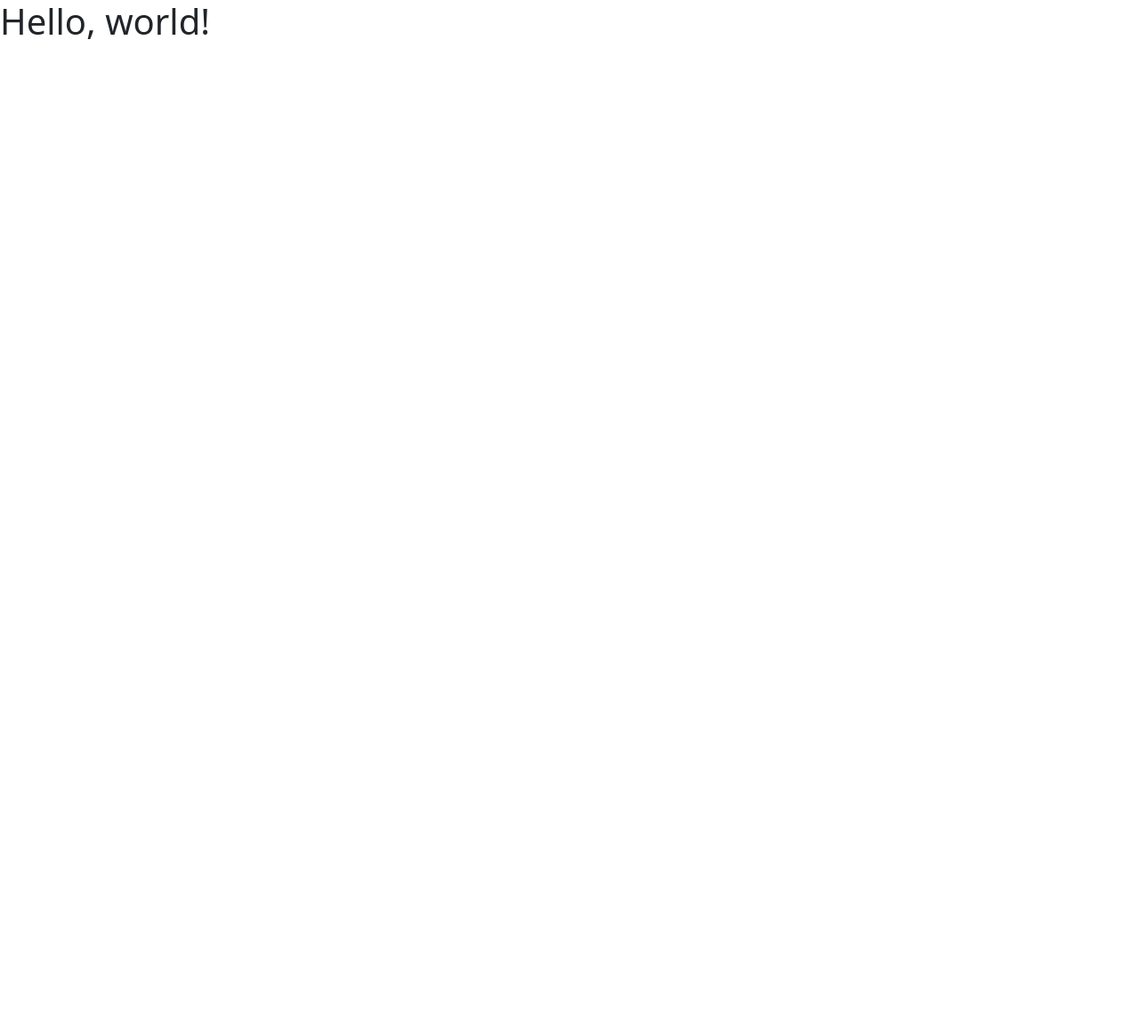
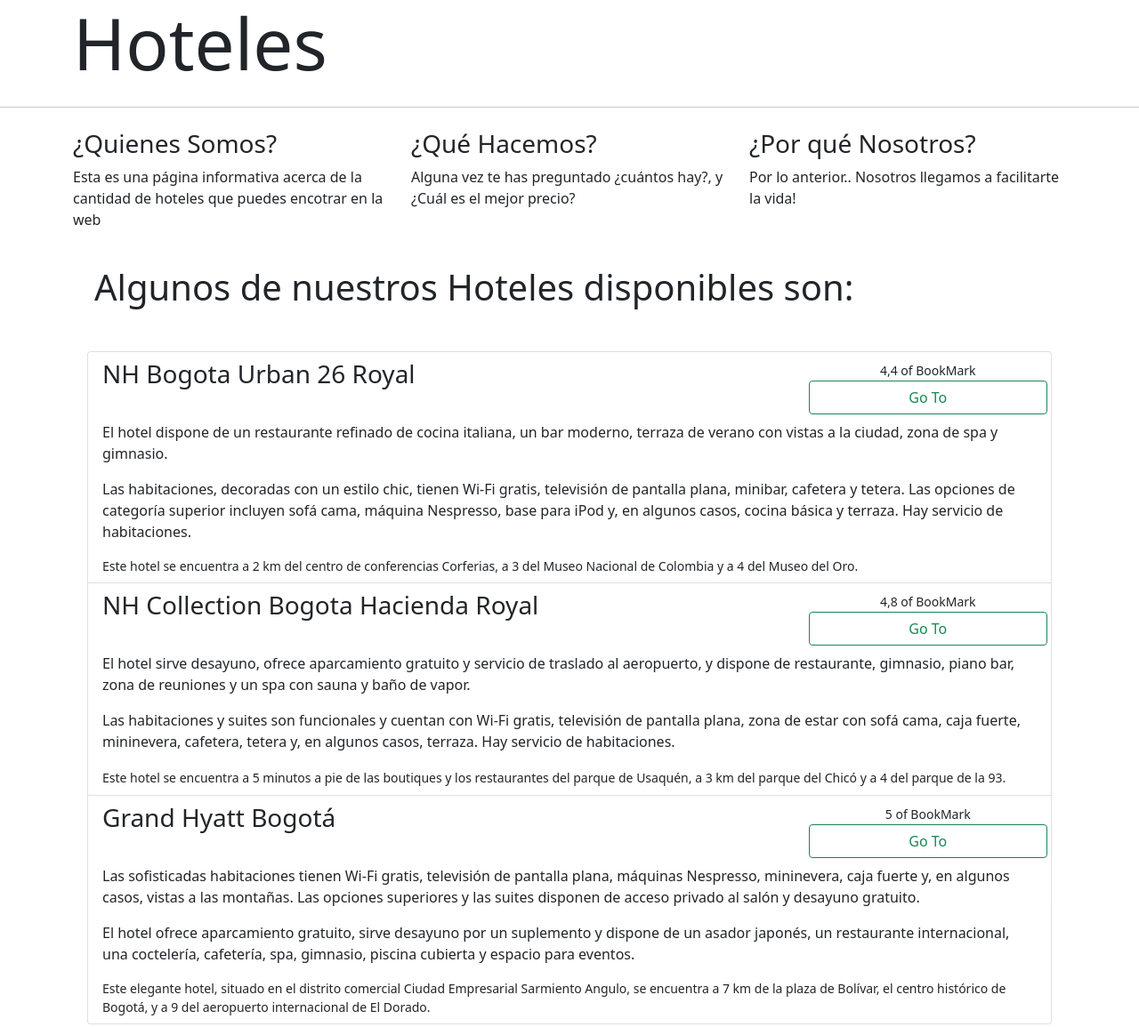
Before and after one commit to crvargasm/guia-hoteles, a website: page index.html in a window 1280 px wide. Shown: the whole page at 89% size. Before the commit the page ends 800 px from the top, so only its background shows below. Drawn offline with nearby package versions, Linux system fonts and the light colour scheme.

Commit message:
Guia Practica de Gillas

```diff
--- a/index.html
+++ b/index.html
@@ -11,7 +11,100 @@
     <title>Hello, world!</title>
   </head>
   <body>
-    <h1>Hello, world!</h1>
+    <div class="jumbotron">
+      <div class="container">
+        <h1 class="display-1">Hoteles</h1>
+      </div>
+    </div>
+    <hr class="my-4">
+    <div class="container">
+      <div class="row">
+        <div class="col">
+          <h3 class="display-8">¿Quienes Somos?</h3>
+          <p>Esta es una página informativa acerca de la cantidad de hoteles que puedes encotrar en la web</p>
+        </div>
+        <div class="col">
+          <h3 class="display-8">¿Qué Hacemos?</h3>
+          <p class="">Alguna vez te has preguntado ¿cuántos hay?, y ¿Cuál es el mejor precio?</p>
+        </div>
+        <div class="col">
+          <h3 class="display-8">¿Por qué Nosotros?</h3>
+          <p class="">Por lo anterior.. Nosotros llegamos a facilitarte la vida!</p>
+        </div>
+      </div>
+      <div class="row">
+        <div class="col">
+          <h3 class="display-6 p-4">Algunos de nuestros Hoteles disponibles son:</h3>
+        </div>
+      </div>
+      <div class="row p-3">
+        <div class="col">
+          <ul class="list-group">
+
+            <li class="list-group-item list-group-item-action">
+              <div class="row d-flex">
+                <div class="col">
+                  <h3 class="mb-1">NH Bogota Urban 26 Royal</h5>
+                </div>
+                <div class="col-sm-3">
+                  <div class="row">
+                    <center><small>4,4 of BookMark</small></center>
+                  </div>
+                  <div class="row">
+                    <button type="button" class="btn btn-outline-success">Go To</button>
+                  </div>
+              </div>
+              <p class="pt-2 ">El hotel dispone de un restaurante refinado de cocina italiana, un bar moderno, terraza de verano con vistas a la ciudad, zona de spa y gimnasio.</p>
+
+              <p class="">Las habitaciones, decoradas con un estilo chic, tienen Wi‑Fi gratis, televisión de pantalla plana, minibar, cafetera y tetera. Las opciones de categoría superior incluyen sofá cama, máquina Nespresso, base para iPod y, en algunos casos, cocina básica y terraza. Hay servicio de habitaciones.</p>
+
+              <small>Este hotel se encuentra a 2 km del centro de conferencias Corferias, a 3 del Museo Nacional de Colombia y a 4 del Museo del Oro.</small>
+            </li>
+
+            <li class="list-group-item list-group-item-action">
+              <div class="row d-flex">
+                <div class="col">
+                  <h3 class="mb-1">NH Collection Bogota Hacienda Royal</h5>
+                </div>
+                <div class="col-sm-3">
+                  <div class="row">
+                    <center><small>4,8 of BookMark</small></center>
+                  </div>
+                  <div class="row">
+                    <button type="button" class="btn btn-outline-success">Go To</button>
+                  </div>
+                </div>
+              </div>
+              <p class="pt-2 ">El hotel sirve desayuno, ofrece aparcamiento gratuito y servicio de traslado al aeropuerto, y dispone de restaurante, gimnasio, piano bar, zona de reuniones y un spa con sauna y baño de vapor.</p>
+
+              <p class="">Las habitaciones y suites son funcionales y cuentan con Wi‑Fi gratis, televisión de pantalla plana, zona de estar con sofá cama, caja fuerte, mininevera, cafetera, tetera y, en algunos casos, terraza. Hay servicio de habitaciones.</p>
+
+              <small>Este hotel se encuentra a 5 minutos a pie de las boutiques y los restaurantes del parque de Usaquén, a 3 km del parque del Chicó y a 4 del parque de la 93.</small>
+            </li>
+
+            <li class="list-group-item list-group-item-action">
+              <div class="row d-flex">
+                <div class="col">
+                  <h3 class="mb-1">Grand Hyatt Bogotá</h5>
+                </div>
+                <div class="col-sm-3">
+                  <div class="row">
+                    <center><small>5 of BookMark</small></center>
+                  </div>
+                  <div class="row">
+                    <button type="button" class="btn btn-outline-success">Go To</button>
+                  </div>
+              </div>
+              <p class="pt-2 ">Las sofisticadas habitaciones tienen Wi‑Fi gratis, televisión de pantalla plana, máquinas Nespresso, mininevera, caja fuerte y, en algunos casos, vistas a las montañas. Las opciones superiores y las suites disponen de acceso privado al salón y desayuno gratuito.</p>
+
+              <p class="">El hotel ofrece aparcamiento gratuito, sirve desayuno por un suplemento y dispone de un asador japonés, un restaurante internacional, una coctelería, cafetería, spa, gimnasio, piscina cubierta y espacio para eventos.</p>
+
+              <small>Este elegante hotel, situado en el distrito comercial Ciudad Empresarial Sarmiento Angulo, se encuentra a 7 km de la plaza de Bolívar, el centro histórico de Bogotá, y a 9 del aeropuerto internacional de El Dorado.</small>
+            </li>
+          </ul>
+        </div>
+      </div>
+    </div>
 
     <script src="node_modules/jquery/dist/jquery.min.js"></script>
     <script src="node_modules/@popperjs/core/dist/umd/popper.min.js"></script>
```
